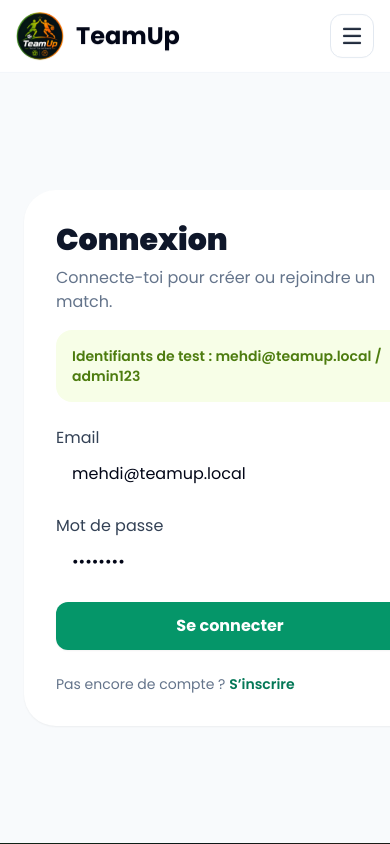
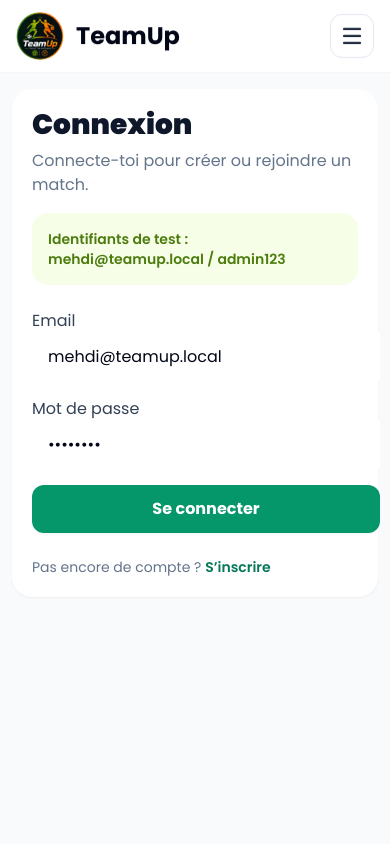
Before and after one commit to aissamehde09/Temup, a React (Vite) app in the folder teamup/frontend/: page /login in a window 390 px wide. Shown: the top 844 px of the page. Built offline with nearby package versions, Linux system fonts and the light colour scheme; no server answers.

Commit message:
Mise à jour TeamUp

```diff
--- a/teamup/frontend/src/pages/LoginPage.jsx
+++ b/teamup/frontend/src/pages/LoginPage.jsx
@@ -31,11 +31,11 @@ export default function LoginPage() {
   }
 
   return (
-    <main className="grid min-h-[calc(100vh-74px)] place-items-center bg-slate-50 px-6 py-12">
-      <form onSubmit={handleSubmit} className="w-full max-w-md rounded-[2rem] bg-white p-8 shadow-sm">
+    <main className="login-page grid min-h-[calc(100vh-74px)] place-items-center bg-slate-50 px-6 py-12">
+      <form onSubmit={handleSubmit} className="login-card w-full max-w-md rounded-[2rem] bg-white p-8 shadow-sm">
         <h1 className="text-3xl font-black">Connexion</h1>
         <p className="mt-2 text-slate-500">Connecte-toi pour créer ou rejoindre un match.</p>
-        <p className="mt-4 rounded-2xl bg-lime-50 p-4 text-sm font-semibold text-lime-700">
+        <p className="login-demo mt-4 rounded-2xl bg-lime-50 p-4 text-sm font-semibold text-lime-700">
           Identifiants de test : mehdi@teamup.local / admin123
         </p>
         {error && <p className="mt-5 rounded-2xl bg-red-50 p-4 text-sm text-red-700">{error}</p>}
--- a/teamup/frontend/src/styles.css
+++ b/teamup/frontend/src/styles.css
@@ -79,6 +79,24 @@ html {
   box-shadow: 0 0 0 0.25rem rgba(101, 163, 13, 0.16);
 }
 
+/* Public forms stay inside the device viewport on narrow phones. */
+.login-page {
+  box-sizing: border-box;
+  width: 100%;
+  max-width: 100vw;
+  overflow-x: hidden;
+}
+
+.login-card {
+  box-sizing: border-box;
+  min-width: 0;
+  max-width: 100%;
+}
+
+.login-demo {
+  overflow-wrap: anywhere;
+}
+
 @media (max-width: 768px) {
   .teamup-navbar {
     padding-left: 1rem !important;
@@ -88,6 +106,29 @@ html {
   .teamup-register-button {
     padding: 0.75rem 1rem !important;
     font-size: 0.9rem !important;
+  }
+}
+
+@media (max-width: 480px) {
+  .login-page {
+    min-height: calc(100vh - 64px);
+    padding: 1rem 0.75rem 2rem !important;
+    place-items: start center;
+  }
+
+  .login-card {
+    width: 100%;
+    border-radius: 1.25rem;
+    padding: 1.25rem !important;
+  }
+
+  .login-card h1 {
+    font-size: 1.75rem;
+    line-height: 1.15;
+  }
+
+  .login-card p {
+    max-width: 100%;
   }
 }
 
```
